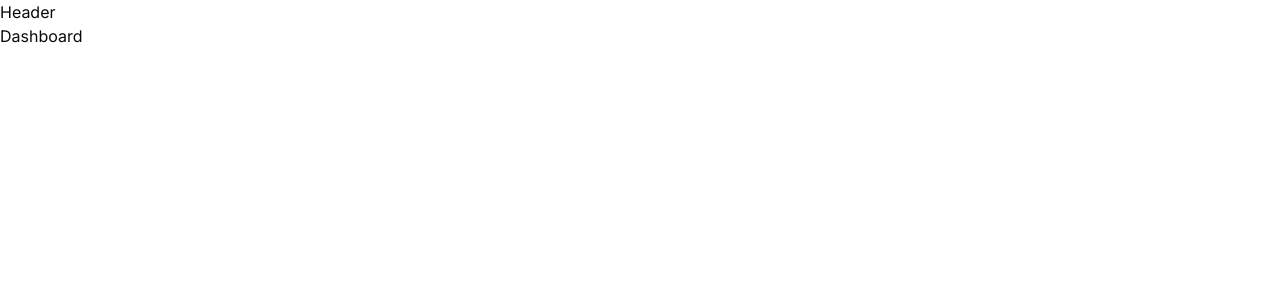
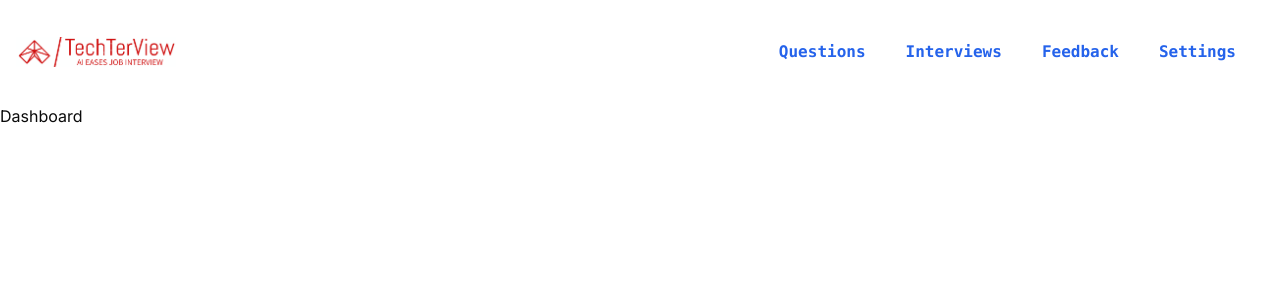
Before and after one commit to tamim-18/techterview, a Next.js app: page /dashboard in a window 1280 px wide. Shown: the top 300 px of the page. Built offline with nearby package versions, Linux system fonts and the light colour scheme.

Commit message:
add navbar

```diff
--- a/app/dashboard/_components/Header.jsx
+++ b/app/dashboard/_components/Header.jsx
@@ -1,7 +1,66 @@
+"use client";
+
+import { UserButton } from "@clerk/nextjs";
+import Image from "next/image";
+import Link from "next/link";
 import React from "react";
-
+import { usePathname } from "next/navigation";
 function Header() {
-  return <div>Header</div>;
+  const pathname = usePathname();
+  return (
+    <div className=" flex p-4 items-center justify-between">
+      <Link href="/">
+        <Image src="/logoTech.png" alt="TechTerview" width={160} height={100} />
+      </Link>
+      <ul className="flex gap-4 items-center p-4 ">
+        <Link href="/questions">
+          <li
+            className={`font-mono font-bold text-blue-600 hover:text-cyan-500 px-3 py-2 rounded ${
+              pathname === "/questions"
+                ? "custom-underline custom-underline-transition"
+                : "transition-all duration-300 ease-in-out"
+            }`}
+          >
+            Questions
+          </li>
+        </Link>
+        <Link href="/interviews">
+          <li
+            className={`font-mono font-bold text-blue-600 hover:text-cyan-500 px-3 py-2 rounded ${
+              pathname === "/interviews"
+                ? "custom-underline custom-underline-transition"
+                : "transition-all duration-300 ease-in-out"
+            }`}
+          >
+            Interviews
+          </li>
+        </Link>
+        <Link href="/feedback">
+          <li
+            className={`font-mono font-bold text-blue-600 hover:text-cyan-500 px-3 py-2 rounded ${
+              pathname === "/feedback"
+                ? "custom-underline custom-underline-transition"
+                : "transition-all duration-300 ease-in-out"
+            }`}
+          >
+            Feedback
+          </li>
+        </Link>
+        <Link href="/settings">
+          <li
+            className={`font-mono font-bold text-blue-600 hover:text-cyan-500 px-3 py-2 rounded ${
+              pathname === "/settings"
+                ? "custom-underline custom-underline-transition"
+                : "transition-all duration-300 ease-in-out"
+            }`}
+          >
+            Settings
+          </li>
+        </Link>
+      </ul>
+      <UserButton />
+    </div>
+  );
 }
 
 export default Header;
--- a/app/globals.css
+++ b/app/globals.css
@@ -66,6 +66,14 @@
   }
 }
 
+.custom-underline {
+  @apply underline decoration-cyan-500 decoration-4;
+}
+
+.custom-underline-transition {
+  @apply transition-all duration-300 ease-in-out;
+}
+
 @layer base {
   * {
     @apply border-border;
```
Also changed, not shown: public/logoTech.png (added). Lines whose indentation alone changed are shown as unchanged.
